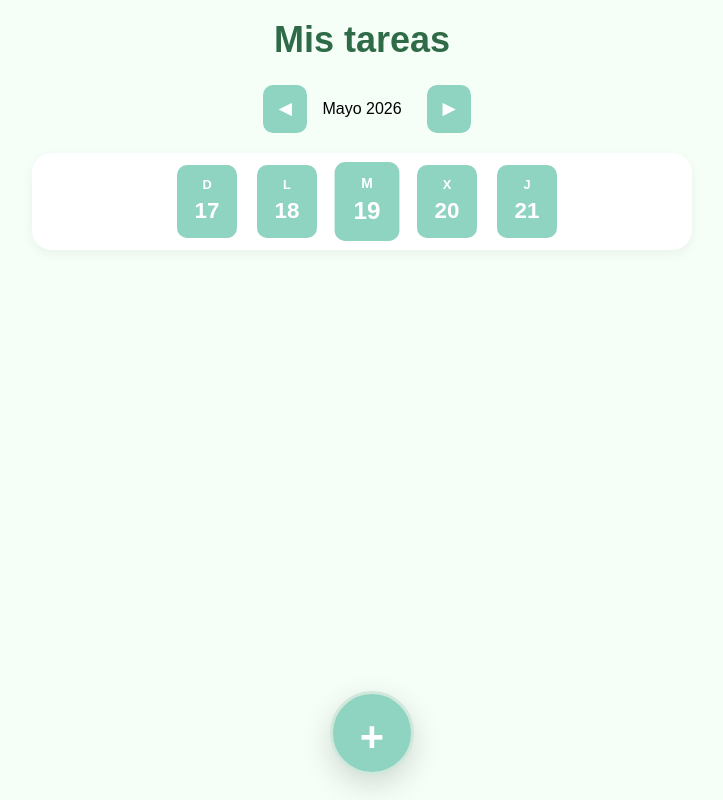
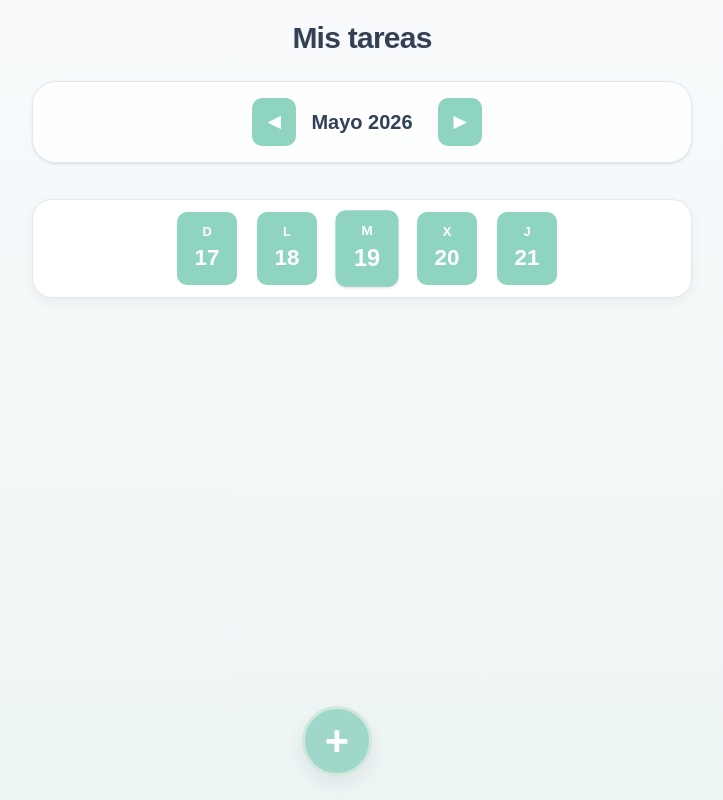
Before and after one commit to cmarjim95/app-notas-checklist, a React (Vite) app: page / in a window 1280 px wide. Shown: the whole page, without its empty margins (278-1001 px from the left). Built offline with nearby package versions, Linux system fonts and the light colour scheme.

Commit message:
Primer rediseño con Tailwind

```diff
--- a/src/App.jsx
+++ b/src/App.jsx
@@ -1,5 +1,6 @@
 import { useState, useEffect } from "react";
 import "./App.css";
+import "./TailwindApp.css";
 
 function App() {
   // ---------------------------------------------------
@@ -271,21 +272,33 @@ function App() {
   // Render
   // ---------------------------------------------------
   return (
-    <main>
-      <h1 className="text-4xl font-bold text-teal-500">Mis tareas</h1>
+    <main className="mx-auto flex h-screen max-w-2xl flex-col px-5 py-6">
+      <h1 className="mb-6 text-center text-3xl font-bold tracking-tight text-slate-700">
+        Mis tareas
+      </h1>
 
-      <div className="cabecera-mes">
-        <button onClick={mesAnterior}>◀</button>
+      <div className="cabecera-mes mb-4 rounded-3xl border border-slate-200 bg-white/80 p-4 shadow-sm backdrop-blur-sm">
+        <button
+          className="rounded-full bg-teal-200 px-4 py-2 text-slate-700 transition hover:scale-105 hover:bg-teal-300"
+          onClick={mesAnterior}
+        >
+          ◀
+        </button>
 
-        <h2 className="titulo-mes">
+        <h2 className="titulo-mes text-xl font-semibold text-slate-700">
           {meses[mes]} {año}
         </h2>
 
-        <button onClick={mesSiguiente}>▶</button>
+        <button
+          className="rounded-full bg-teal-200 px-4 py-2 text-slate-700 transition hover:scale-105 hover:bg-teal-300"
+          onClick={mesSiguiente}
+        >
+          ▶
+        </button>
       </div>
 
       <div
-        className="dias"
+        className="dias mb-4 rounded-3xl border border-slate-200 bg-white/80 p-3 shadow-sm backdrop-blur-sm"
         onTouchStart={(e) => {
           setInicioX(e.touches[0].clientX);
         }}
@@ -324,7 +337,11 @@ function App() {
           return (
             <button
               key={fechaTexto}
-              className={fechaTexto === fechaSeleccionada ? "dia-activo" : ""}
+              className={`flex min-w-[64px] flex-col items-center rounded-2xl px-3 py-2 transition-all duration-200 ${
+                fechaTexto === fechaSeleccionada
+                  ? "scale-105 bg-teal-200 shadow-sm"
+                  : "bg-slate-50 hover:-translate-y-1 hover:bg-slate-100"
+              }`}
               onClick={() => setFechaSeleccionada(fechaTexto)}
             >
               <span className="dia-semana">{diasSemana[fecha.getDay()]}</span>
@@ -339,7 +356,9 @@ function App() {
           {tareasDelDia.map((tarea, index) => (
             <li
               key={tarea.id}
-              className={`tarea ${tarea.completada ? "completada" : ""} ${draggedIndex === index ? "dragging" : ""} ${dragOverIndex === index ? "drag-over" : ""}`}
+              className={`tarea flex items-center gap-3 rounded-3xl border border-slate-200 bg-white/90 p-4 shadow-sm backdrop-blur-sm transition-all duration-200 hover:-translate-y-1 hover:shadow-md ${
+                draggedIndex === index ? "dragging" : ""
+              } ${dragOverIndex === index ? "drag-over" : ""}`}
               draggable
               onDragStart={(e) => {
                 setDraggedIndex(index);
@@ -368,16 +387,22 @@ function App() {
                 className="contenido-tarea"
                 onClick={() => cambiarEstado(tarea.id)}
               >
-                <span className={tarea.completada ? "texto done" : "texto"}>
+                <span
+                  className={`text-base font-medium ${
+                    tarea.completada
+                      ? "text-slate-400 line-through"
+                      : "text-slate-700"
+                  }`}
+                >
                   {tarea.texto}
                 </span>
 
-                <span className="fecha-creacion">
+                <span className="mt-1 text-xs text-slate-400">
                   Creada: {tarea.fechaCreacion || "Desconocida"}
                 </span>
 
                 {tarea.fechaLimite && (
-                  <span className="fecha-limite">
+                  <span className="mt-1 text-xs font-medium text-cyan-600">
                     📅 {new Date(tarea.fechaLimite).toLocaleDateString("es-ES")}
                   </span>
                 )}
@@ -390,7 +415,7 @@ function App() {
         </ul>
       </div>
       <button
-        className="boton-flotante"
+        className="boton-flotante fixed bottom-6 left-1/2 z-50 flex h-16 w-16 -translate-x-1/2 items-center justify-center rounded-full bg-teal-300 text-4xl text-white shadow-xl transition-all duration-200 hover:scale-110 hover:bg-teal-400"
         onClick={() => setMostrarFormulario(true)}
       >
         +
@@ -398,8 +423,13 @@ function App() {
 
       {mostrarFormulario && (
         <div className="modal" onClick={() => setMostrarFormulario(false)}>
-          <div className="modal-contenido" onClick={(e) => e.stopPropagation()}>
-            <h3>Nueva tarea</h3>
+          <div
+            className="modal-contenido w-[90%] max-w-md rounded-3xl border border-slate-200 bg-white p-6 shadow-2xl"
+            onClick={(e) => e.stopPropagation()}
+          >
+            <h3 className="text-center text-xl font-semibold text-slate-700">
+              Nueva tarea
+            </h3>
 
             <input
               type="text"
--- /dev/null
+++ b/src/TailwindApp.css
@@ -0,0 +1,80 @@
+:root {
+    --color-fondo: #f4f7f8;
+    --color-superficie: #ffffff;
+    --color-borde: #dbe4e8;
+
+    --color-primario: #9fd8cb;
+    --color-secundario: #b8e3ea;
+
+    --color-texto: #334155;
+    --color-texto-secundario: #64748b;
+
+    --sombra-suave: 0 8px 20px rgba(15, 23, 42, 0.08);
+
+}
+
+body {
+    background:
+        linear-gradient(180deg,
+            #f8fafc 0%,
+            #eef5f5 100%);
+
+    color: var(--color-texto);
+}
+
+h1 {
+    color: var(--color-texto);
+}
+
+.tarea {
+    background: rgba(255, 255, 255, 0.85);
+
+    border: 1px solid var(--color-borde);
+
+    border-radius: 20px;
+
+    box-shadow: var(--sombra-suave);
+
+    backdrop-filter: blur(10px);
+
+    transition:
+        transform 0.2s ease,
+        box-shadow 0.2s ease;
+}
+
+.tarea:hover {
+    transform: translateY(-3px);
+
+    box-shadow:
+        0 12px 30px rgba(15, 23, 42, 0.12);
+}
+
+.circle.done {
+    background: var(--color-primario);
+    border-color: var(--color-primario);
+}
+
+.boton-flotante {
+    position: fixed;
+    left: 50%;
+    bottom: 24px;
+
+    transform: translateX(-50%);
+
+    width: 70px;
+    height: 70px;
+
+    border-radius: 999px;
+
+    background: var(--color-primario);
+
+    box-shadow: var(--sombra-suave);
+
+    transition: all 0.2s ease;
+
+    z-index: 999;
+}
+
+.boton-flotante:hover {
+    transform: translateX(-50%) scale(1.08);
+}
```
